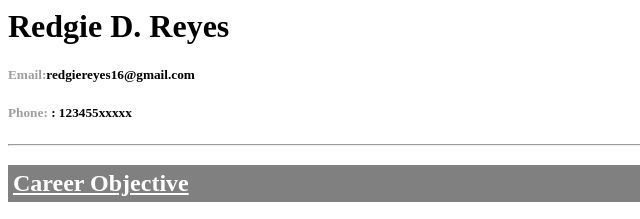
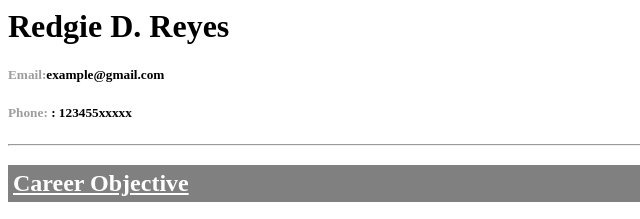
Before and after one commit to redgie16/resume, a plain HTML site: page index.html in a window 1280 px wide. Shown: the top 219 px of the page, 0-640 px from the left. Drawn offline with Linux system fonts and the light colour scheme.

Commit message:
Update index.html

```diff
--- a/index.html
+++ b/index.html
@@ -13,7 +13,7 @@
 <img src="https://imgur.com/7Ol2Q21" height="100" width="100" hspace="300" align="right">
 
 <h1>Redgie D. Reyes</h5>
-<h5><span style="color:rgb(158, 158, 158)">Email:</span>redgiereyes16@gmail.com</h5>
+<h5><span style="color:rgb(158, 158, 158)">Email:</span>example@gmail.com</h5>
 <h5><span style="color:rgb(158, 158, 158)">Phone:</span> : 123455xxxxx </h5> <hr>
 
 
```
